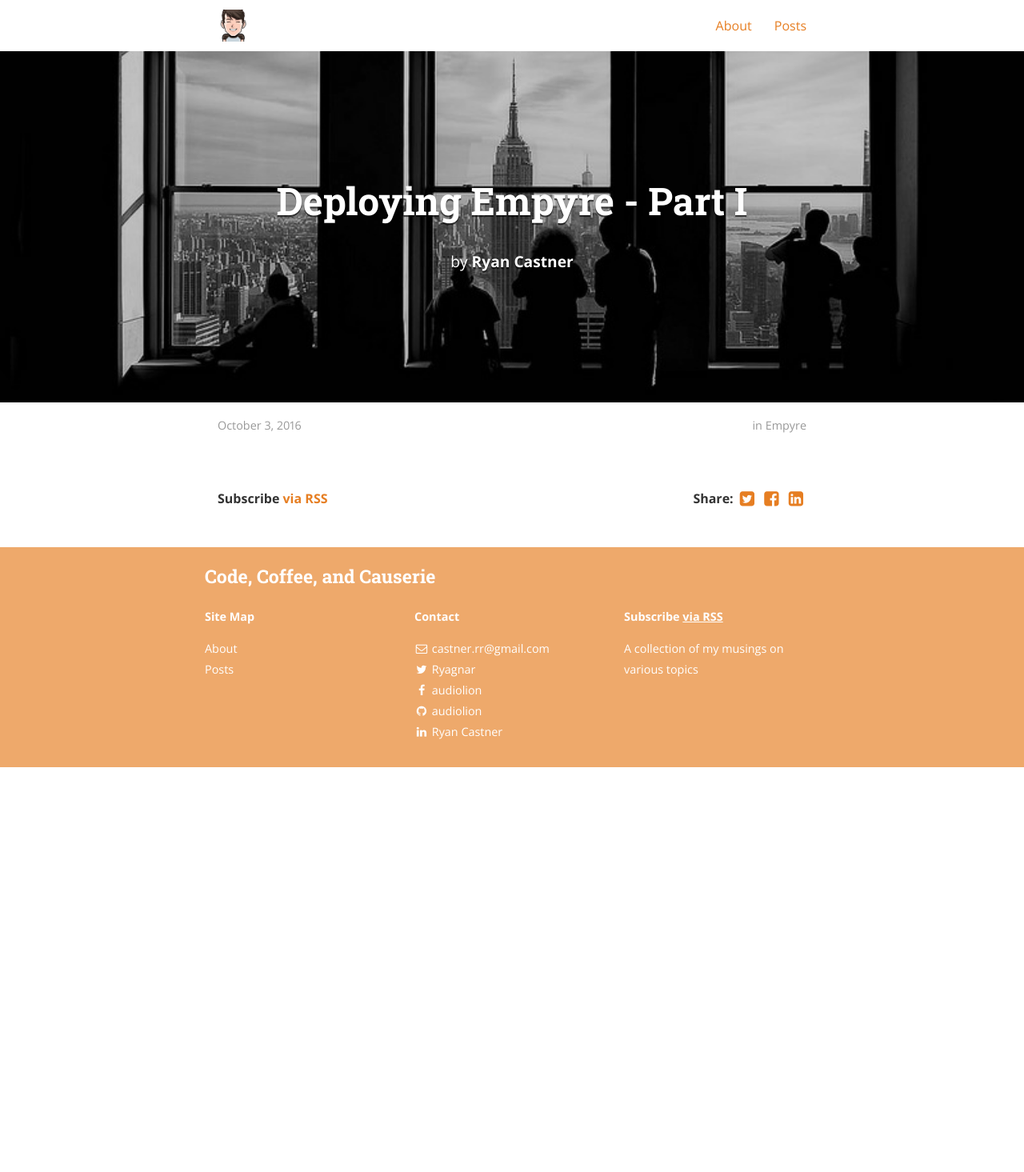
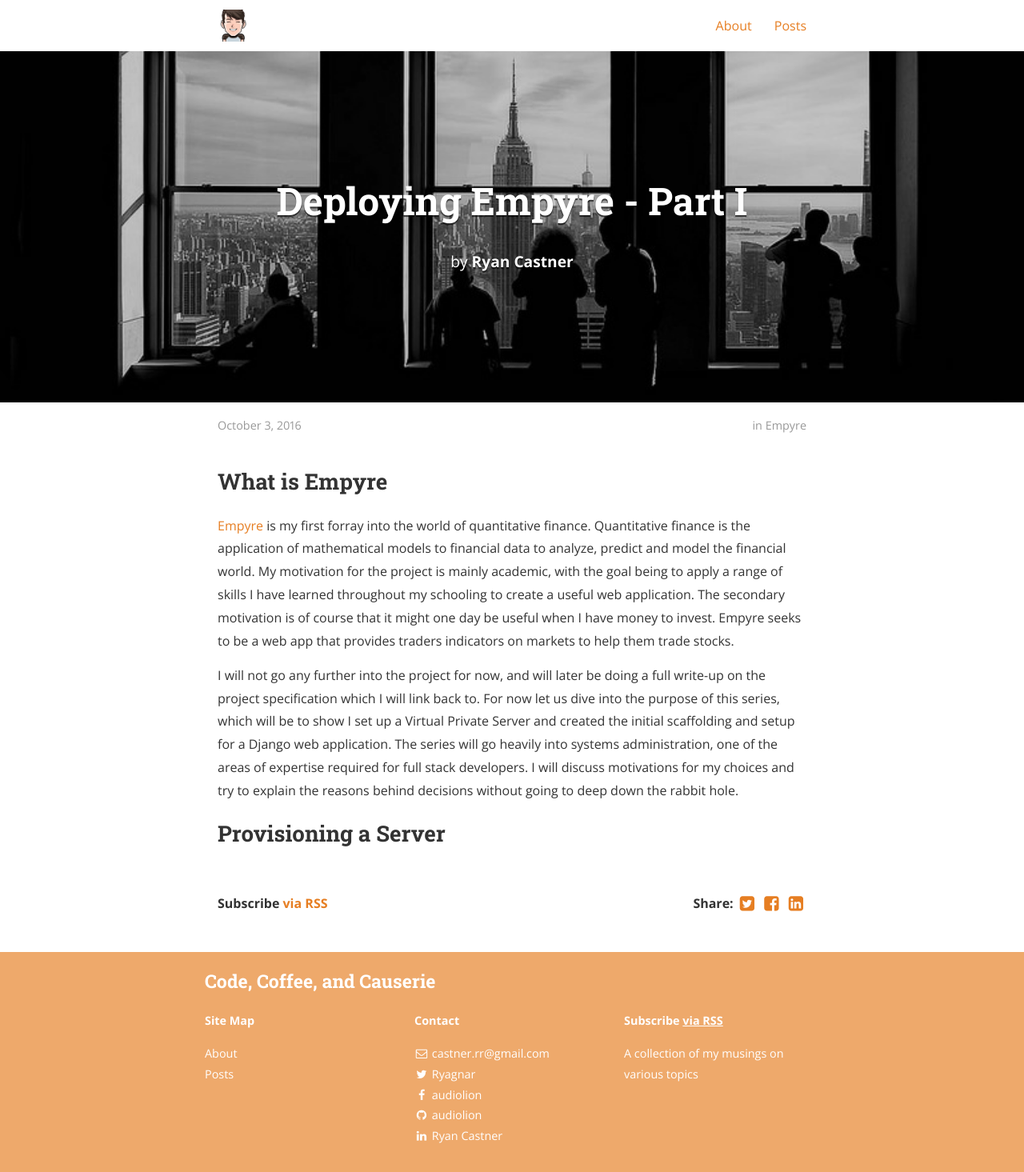
Before and after one commit to audiolion/audiolion.github.io, a Jekyll site: the page built from _posts/2016-10-03-deploying-empire-part-i.markdown, in a window 1280 px wide. Shown: the whole page at 80% size. Built offline with Jekyll 4.4.1, drawn with Linux system fonts in a browser that asks for light colours; nearby versions of some CDN libraries; a style sheet for code colours, icons or effects is not loaded; before the commit the page ends 959 px from its top, so only the background shows below that.

Commit message:
Updating empyre post

```diff
--- a/_posts/2016-10-03-deploying-empire-part-i.markdown
+++ b/_posts/2016-10-03-deploying-empire-part-i.markdown
@@ -7,3 +7,14 @@ categories: Empyre
 tags: empyre django postgres psql
 cover:  "/assets/empire.jpg"
 ---
+
+## What is Empyre
+
+[Empyre][empyre] is my first forray into the world of quantitative finance. Quantitative finance is the application of mathematical models to financial data to analyze, predict and model the financial world. My motivation for the project is mainly academic, with the goal being to apply a range of skills I have learned throughout my schooling to create a useful web application. The secondary motivation is of course that it might one day be useful when I have money to invest. Empyre seeks to be a web app that provides traders indicators on markets to help them trade stocks.
+
+I will not go any further into the project for now, and will later be doing a full write-up on the project specification which I will link back to. For now let us dive into the purpose of this series, which will be to show I set up a Virtual Private Server and created the initial scaffolding and setup for a Django web application. The series will go heavily into systems administration, one of the areas of expertise required for full stack developers. I will discuss motivations for my choices and try to explain the reasons behind decisions without going to deep down the rabbit hole.
+
+## Provisioning a Server
+
+
+[empyre]: https://github.com/audiolion/empyre.git
```
